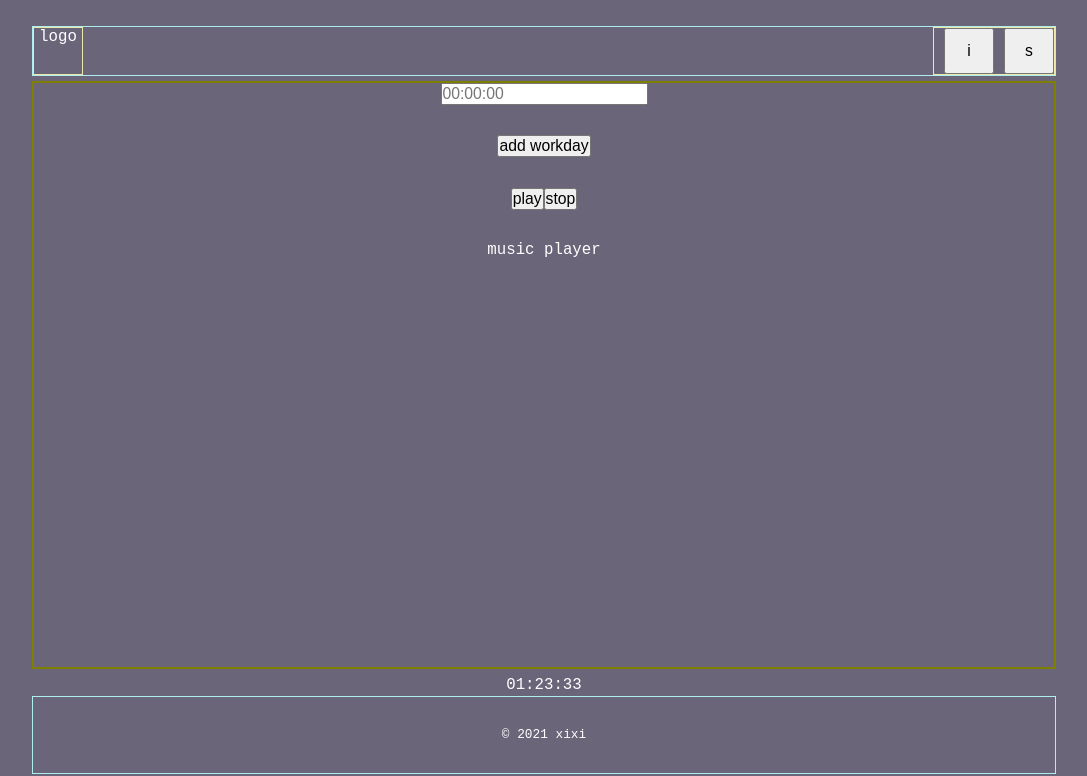
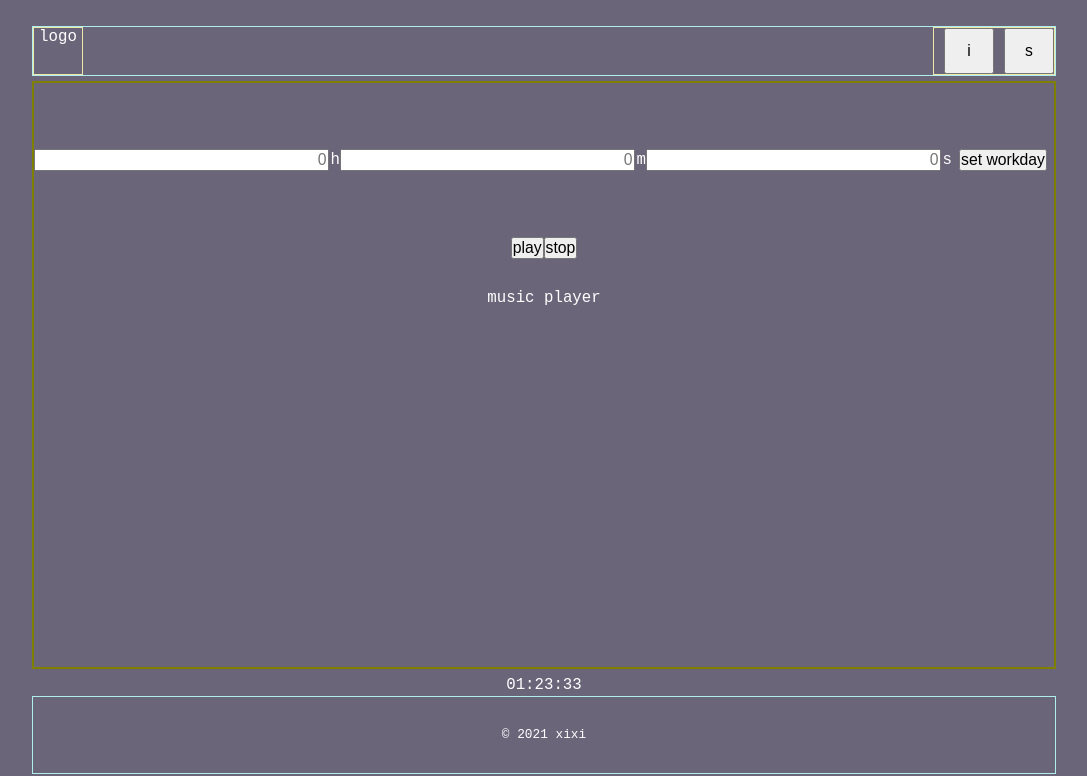
Before and after one commit to cclzhang/trusty-health-timer, a React (Create React App) app: page / in a window 1280 px wide. Both pictures are taken after a click on the button "add workday". Shown: the top 776 px of the page, without its empty margins (96-1183 px from the left). Built offline with nearby package versions, Linux system fonts and the light colour scheme.

Commit message:
- reformatted input style - when add workday clicked, replaces display with input - added function to track input value - upon submit replaces input and button with display value

```diff
--- a/src/components/info/Info.js
+++ b/src/components/info/Info.js
@@ -3,7 +3,6 @@
 import './Info.css';
 
 function Info() {
-
 
   return (
     <section id="info" className="popUp">
--- a/src/components/main/Main.js
+++ b/src/components/main/Main.js
@@ -4,27 +4,38 @@ import StopBox from '../stop-box/StopBox';
 import TimerInput from '../timer-input/TimerInput';
 import TimerDisplay from '../timer-display/TimerDisplay';
 import './Main.css';
+import { useState } from 'react';
 
 
 
 const Main = () => {
+  const [timer, setTimer] = useState('00:00:00');
+  const [toggleInput, setToggleInput] = useState(false);
+
+  const toggleInputAndDisplay = () => {
+    toggleInputVisibility();
+    toggleDisplayVisibility();
+  }
+
+  const addWorkdayToggle = () => {
+    toggleInputAndDisplay();
+    setToggleInput(true);
+  }
+
+
   const [StopBoxComponent, toggleStopBoxVisibility] = useVisibilityToggle(
     <StopBox />
   );
 
   const [InputComponent, toggleInputVisibility] = useVisibilityToggle(
-    <TimerInput />
+    <TimerInput setTimer={setTimer} toggle={toggleInputAndDisplay}/>
   );
 
   const [DisplayComponent, toggleDisplayVisibility] = useVisibilityToggle(
-    <TimerDisplay />,
+    <TimerDisplay timer={timer}/>,
     true
   );
 
-  const toggleInputAndDisplay = () => {
-    toggleInputVisibility();
-    toggleDisplayVisibility();
-  }
 
   return (
     <main>
@@ -32,10 +43,12 @@ const Main = () => {
       {InputComponent}
 
       {/* play/stop replaces set workday button */}
-      <button onClick={toggleInputAndDisplay}>add workday</button>
+      {toggleInput ? null : <button onClick={addWorkdayToggle}>add workday</button>}
+
       <p></p>
 
       {/* replaces workday btn */}
+
       <button>play</button>
       <button onClick={toggleStopBoxVisibility}>stop</button>
       {StopBoxComponent}
--- a/src/components/timer-display/TimerDisplay.js
+++ b/src/components/timer-display/TimerDisplay.js
@@ -1,9 +1,9 @@
 
+function TimerDisplay(props) {
 
-function TimerDisplay() {
   return (
     <div>
-      <p>00:00:00</p>
+      <p>{props.timer}</p>
     </div>
   );
 }
--- /dev/null
+++ b/src/components/timer-input/TimerInput.css
@@ -0,0 +1,27 @@
+
+
+form {
+  display: flex;
+  justify-content: space-between;
+  flex-wrap: wrap;
+  margin: 5% 0;
+}
+
+form button {
+  margin: 15px auto;
+}
+
+form div {
+  display: flex;
+  width: 30%;
+  align-items: center;
+}
+
+.timerInput {
+  text-align: right;
+  width: 100%;
+}
+
+label {
+  margin-left: 2px;
+}
--- a/src/components/timer-input/TimerInput.js
+++ b/src/components/timer-input/TimerInput.js
@@ -1,13 +1,103 @@
+import './TimerInput.css';
+import { useState } from 'react';
 
 
-function TimerInput() {
+function TimerInput(props) {
+  const [hrs, setHrs] = useState('0');
+  const [mins, setMins] = useState('0');
+  const [secs, setSecs] = useState('0');
+
+  console.log(hrs, mins, secs);
+  const hrsRegex = "^(1[0-6]|[1-9])$";
+  const minsAndSecsRegex = "^[0-5]?[0-9]$";
+  const handleHrs = (e) => {
+    if (e.target.value.match(hrsRegex)) {
+      setHrs(e.target.value);
+    }
+    if (e.target.value === '') {
+      setHrs('0');
+    }
+  }
+
+  const handleMins = (e) => {
+    if (e.target.value.match(minsAndSecsRegex)) {
+      setMins(e.target.value);
+    }
+    else if (e.target.value === '') {
+      setMins('0');
+    }
+    console.log(mins);
+  }
+
+  const handleSecs = (e) => {
+    if (e.target.value.match(minsAndSecsRegex)) {
+      setSecs(e.target.value);
+    }
+    else if (e.target.value === '') {
+      setSecs('0');
+    }
+  }
+
+  const handleSubmit = (e) => {
+    e.preventDefault();
+    let hours = parseInt(hrs);
+    let minutes = parseInt(mins);
+    let seconds = parseInt(secs);
+
+    if(hours < 10) {
+      hours = '0' + hrs;
+    }
+    if (minutes < 10) {
+      minutes = '0' + mins;
+    }
+    if (seconds < 10) {
+      seconds = '0' + secs;
+    }
+
+    props.setTimer(`${hours}:${minutes}:${seconds}`);
+    props.toggle();
+  }
+
   return (
-    <div>
-      <input type="text" name="timer" id="timer" placeholder="00:00:00" />
-      <p></p>
-      <label htmlFor="timer"></label>
-      <p></p>
-    </div>
+    <form onSubmit={handleSubmit}>
+      <div>
+        <input
+          type="text"
+          name="timerHr"
+          className="timerInput"
+          id="timerHr"
+          placeholder='0'
+          onChange={handleHrs}
+          value={hrs === '0' ? '' : hrs}
+        />
+        <label htmlFor="timerHr">h</label>
+      </div>
+      <div>
+        <input
+          type="text"
+          name="timerMin"
+          className="timerInput"
+          id="timerMin"
+          placeholder='0'
+          onChange={handleMins}
+          value={mins === '0' ? '' : mins}
+        />
+        <label htmlFor="timerMin">m</label>
+      </div>
+      <div>
+        <input
+          type="text"
+          name="timerSec"
+          className="timerInput"
+          id="timerSec"
+          placeholder='0'
+          onChange={handleSecs}
+          value={secs === '0' ? '' : secs}
+        />
+        <label htmlFor="timerSec">s</label>
+      </div>
+      <button type="submit">set workday</button>
+    </form>
   );
 }
 
```
